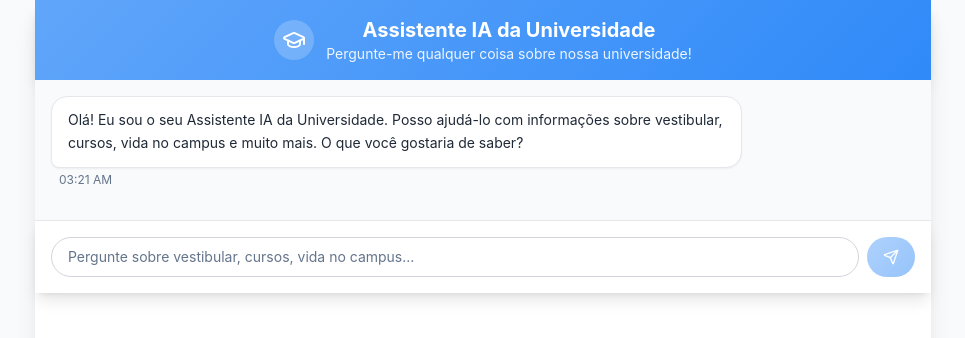
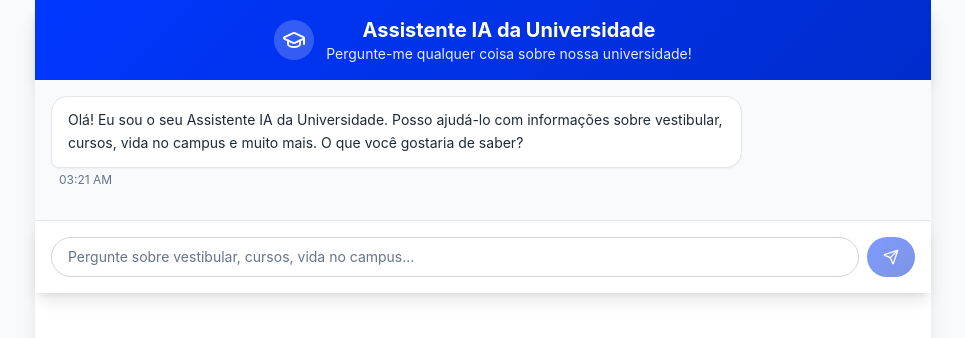
Before and after one commit to igorrocha/university-blue-spark, a React (Vite) app: page / in a window 1280 px wide. Shown: the top 338 px of the page, without its empty margins (157-1122 px from the left). Built offline with nearby package versions, Linux system fonts and the light colour scheme.

Commit message:
Apply theme based on image colors
Updated the application's theme to match the colors from the provided image.

```diff
--- a/src/index.css
+++ b/src/index.css
@@ -16,16 +16,16 @@
     --popover: 0 0% 100%;
     --popover-foreground: 222.2 84% 4.9%;
 
-    --primary: 213 94% 68%;
+    --primary: 227 100% 50%;
     --primary-foreground: 0 0% 100%;
 
-    --secondary: 45 93% 58%;
+    --secondary: 51 100% 50%;
     --secondary-foreground: 222.2 47.4% 11.2%;
 
     --muted: 210 40% 96.1%;
     --muted-foreground: 215.4 16.3% 46.9%;
 
-    --accent: 45 93% 58%;
+    --accent: 51 100% 50%;
     --accent-foreground: 222.2 47.4% 11.2%;
 
     --destructive: 0 84.2% 60.2%;
@@ -33,12 +33,12 @@
 
     --border: 214.3 31.8% 91.4%;
     --input: 214.3 31.8% 91.4%;
-    --ring: 213 94% 68%;
+    --ring: 227 100% 50%;
 
-    --university-blue: 213 94% 68%;
-    --university-yellow: 45 93% 58%;
-    --university-blue-dark: 213 94% 58%;
-    --university-yellow-dark: 45 93% 48%;
+    --university-blue: 227 100% 50%;
+    --university-yellow: 51 100% 50%;
+    --university-blue-dark: 227 100% 40%;
+    --university-yellow-dark: 51 100% 40%;
 
     --radius: 0.75rem;
   }
```
